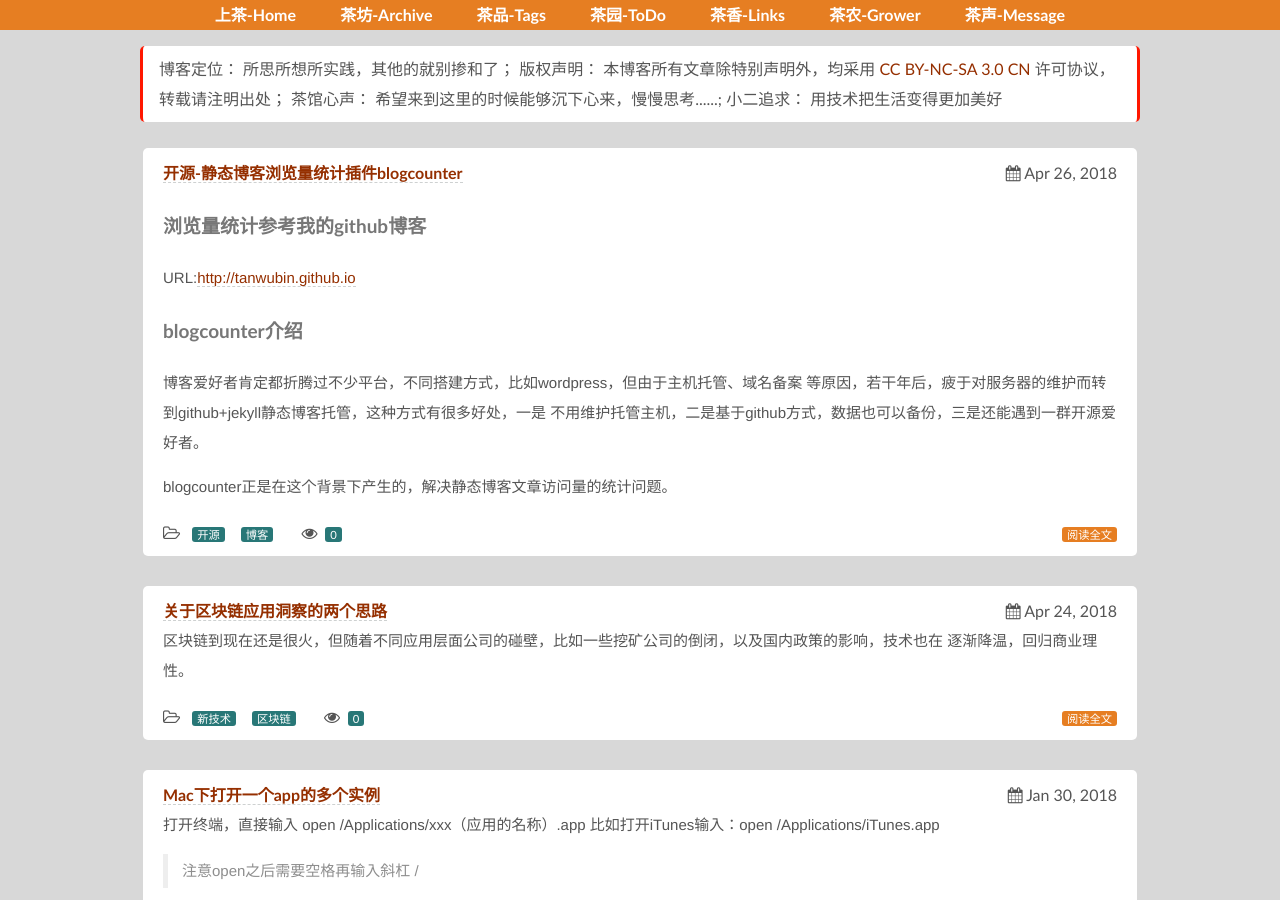
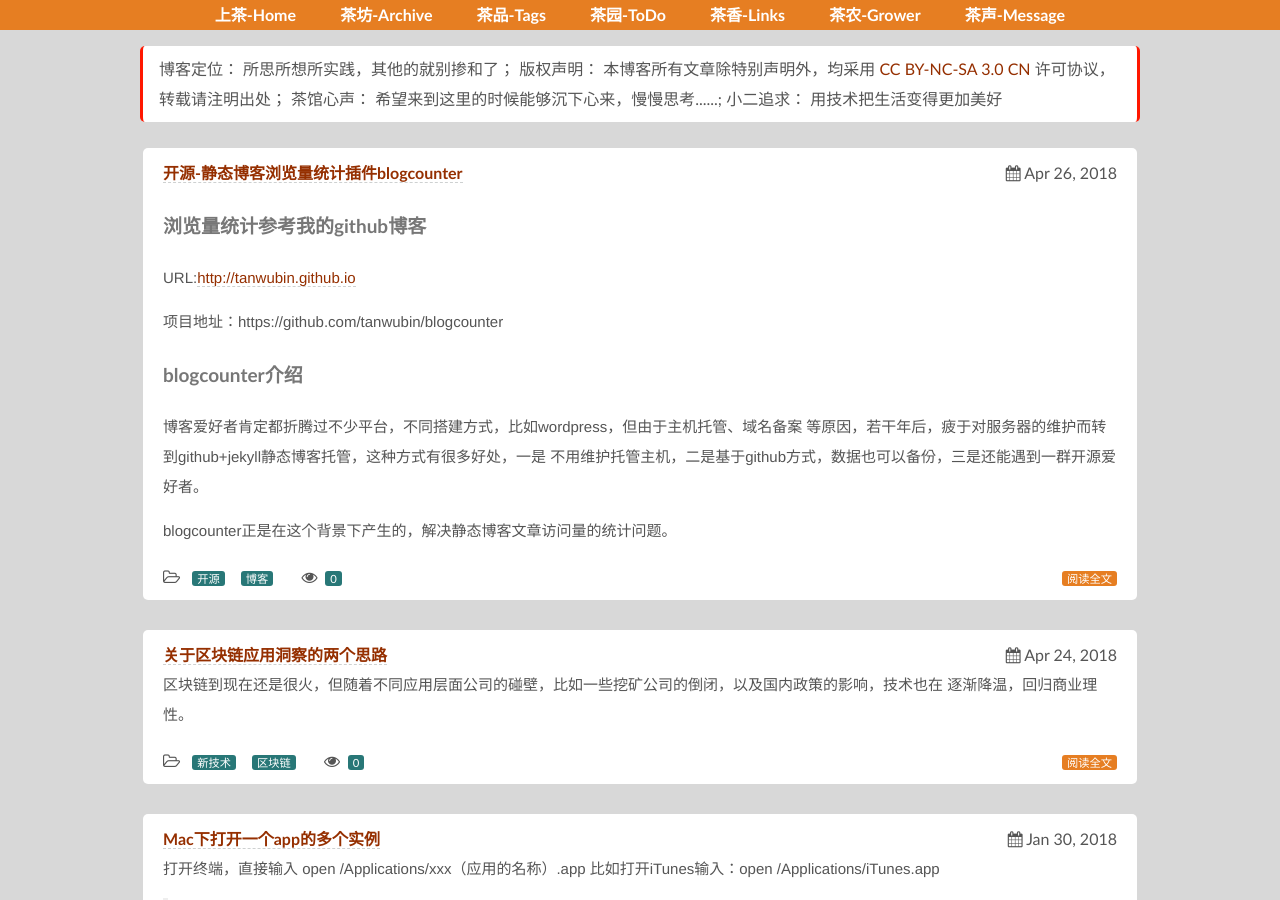
Before and after one commit to fk1091889767/tanwubin.github.io, a Jekyll site: the page built from index.html, in a window 1280 px wide and 900 px high. Built offline with Jekyll 4.4.1, drawn with Linux system fonts in a browser that asks for light colours; nearby versions of some CDN libraries; part of the change alters nothing that is shown.

Commit message:
发布文章：blogcounter

```diff
--- a/_posts/2018-04-26-about-blogcounter.md
+++ b/_posts/2018-04-26-about-blogcounter.md
@@ -12,6 +12,7 @@ published: true
 
 URL:[http://tanwubin.github.io](http://tanwubin.github.io)
 
+项目地址：https://github.com/tanwubin/blogcounter
 
 ## blogcounter介绍
 
@@ -26,28 +27,22 @@ blogcounter原理如下：
 Ajax+PHP，用户访问post页面时，通过ajax向服务端发起POST请求，服务端接受到请求后，
 刷新后台数据库中的访问数据。
 
-|
-|---counteradd.php
-|
-|---counterget.php
-|
-|---index.html
-|
-|---page.html
-|
-|---pagecounteradd.js
-|
-|---pagecounterget.js
+代码目录结构说明如下：
 
-目录结构如上图，说明如下：
 counteradd.php，服务端程序，用于向数据库中刷新浏览量
+
 counterget.php，服务端程序，用于从数据库中获取浏览量
+
 index.html，模拟博客首页，展示获取博客浏览量
+
 page.html，模拟查看博文，增加浏览量
+
 pagecounteradd.js，客户端增加浏览量js文件
+
 pagecounterget.js，客户端获取浏览量js文件
 
 ## 数据库
+'''
 
 -- phpMyAdmin SQL Dump
 -- version 4.6.6deb5
@@ -107,6 +102,8 @@ ALTER TABLE `pageviewcounter`
 /*!40101 SET CHARACTER_SET_RESULTS=@OLD_CHARACTER_SET_RESULTS */;
 /*!40101 SET COLLATION_CONNECTION=@OLD_COLLATION_CONNECTION */;
 
+'''
+
 ## 如何运用到自己的博客？
 
 ToDo，待完善
```
